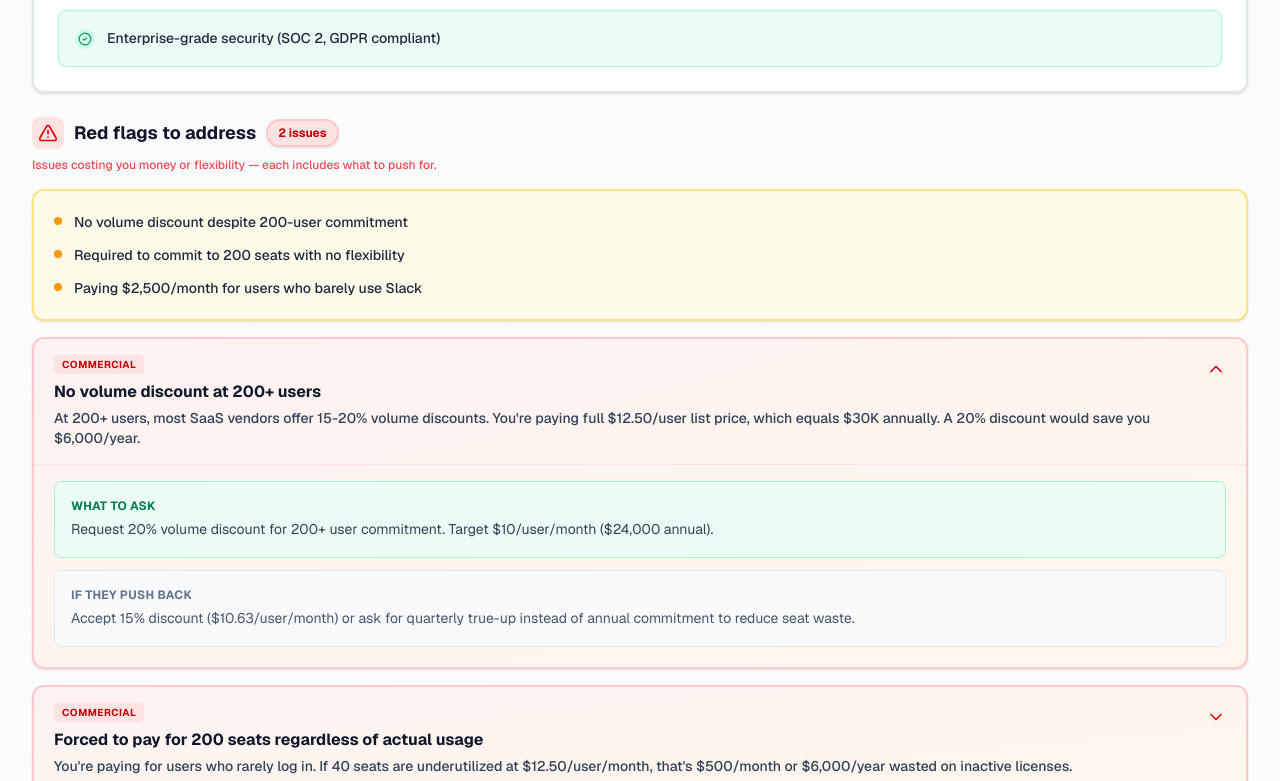
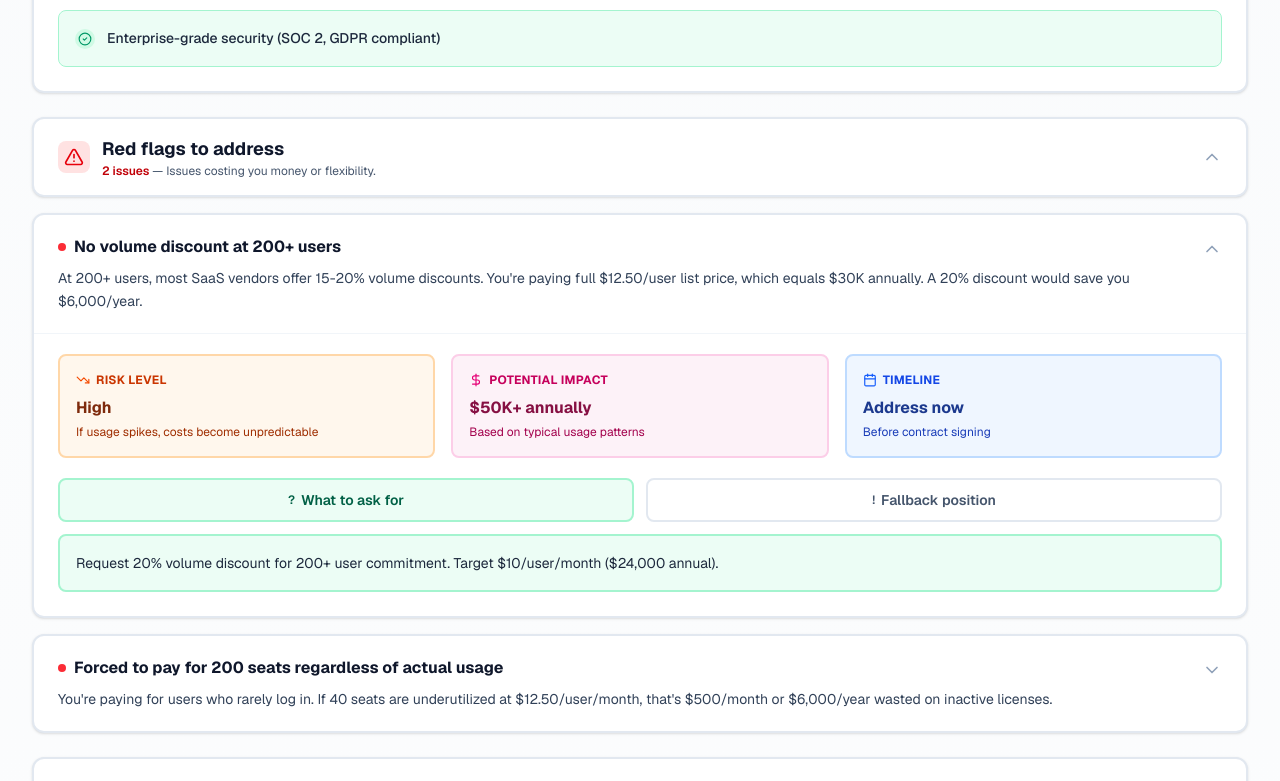
Before and after one commit to Boomchakalala/Dealcheck, a Next.js app: page /example in a window 1280 px wide. Shown: the part 1075-1856 px from the top of the page. Built offline with nearby package versions, Linux system fonts and the light colour scheme; no server answers.

Commit message:
Sandbox autosave

```diff
--- a/src/components/OutputDisplay.tsx
+++ b/src/components/OutputDisplay.tsx
@@ -362,73 +362,143 @@ export function OutputDisplay({ output, roundId }: OutputDisplayProps) {
         </div>
       )}
 
-      {/* ── Section 4: Watch Out ── */}
-      {(output.quick_read?.whats_concerning?.length > 0 || output.red_flags?.length > 0) && (
-        <div className="space-y-4">
-          <div className="flex items-center gap-2.5">
-            <div className="p-1.5 bg-red-100 rounded-lg">
+      {/* ══════════════════════════════════════════════════════════════ */}
+      {/* RED FLAGS TO ADDRESS */}
+      {/* ══════════════════════════════════════════════════════════════ */}
+      {output.red_flags && output.red_flags.length > 0 && (
+        <div className="space-y-4 mb-6">
+          <button
+            onClick={() => setShowRedFlags(!showRedFlags)}
+            className="w-full bg-white rounded-xl border-2 border-slate-200 shadow-sm px-6 py-4 flex items-center justify-between hover:bg-slate-50 transition-colors text-left"
+          >
+            <div className="flex items-center gap-3">
+              <div className="w-8 h-8 rounded-lg bg-red-100 flex items-center justify-center">
                 <AlertTriangle className="w-5 h-5 text-red-600" />
               </div>
+              <div>
                 <h2 className="text-lg font-bold text-slate-900">Red flags to address</h2>
-            {output.red_flags.length > 0 && (
-              <span className="text-xs font-bold px-2.5 py-1 rounded-full bg-red-100 text-red-700 border-2 border-red-200 shadow-sm">
-                {output.red_flags.length} issue{output.red_flags.length !== 1 ? 's' : ''}
-              </span>
+                <p className="text-xs text-slate-600">
+                  <span className="font-semibold text-red-700">{output.red_flags.length} issue{output.red_flags.length !== 1 ? 's' : ''}</span> — Issues costing you money or flexibility.
+                </p>
+              </div>
+            </div>
+            {showRedFlags ? (
+              <ChevronUp className="w-5 h-5 text-slate-400" />
+            ) : (
+              <ChevronDown className="w-5 h-5 text-slate-400" />
             )}
-          </div>
-          <p className="text-xs text-red-600/70 -mt-2 font-medium">Issues costing you money or flexibility — each includes what to push for.</p>
+          </button>
 
-          {/* Quick concerns */}
-          {output.quick_read?.whats_concerning.length > 0 && (
-            <div className="bg-amber-50 rounded-xl border-2 border-amber-200 p-4 sm:p-5 shadow-sm">
-              <ul className="space-y-2.5">
-                {output.quick_read?.whats_concerning.map((concern, idx) => (
-                  <li key={idx} className="flex items-start gap-3 text-sm text-slate-800 leading-relaxed font-medium">
-                    <span className="text-amber-600 mt-1.5 flex-shrink-0 w-2 h-2 rounded-full bg-amber-500" />
-                    {concern}
-                  </li>
-                ))}
-              </ul>
-            </div>
-          )}
+          {showRedFlags && output.red_flags.map((flag, idx) => {
+            const isExpanded = expandedFlags.includes(idx)
+            const activeTab = selectedFlagTab[idx] || 'ask'
 
-          {/* Red flags - expandable */}
-          {output.red_flags.map((flag, idx) => (
-            <div key={idx} className="bg-gradient-to-br from-red-50 to-orange-50 rounded-xl border-2 border-red-200 overflow-hidden shadow-sm hover:shadow-md transition-shadow">
+            return (
+              <div key={idx} className="bg-white rounded-xl border-2 border-slate-200 overflow-hidden shadow-sm">
                 <button
                   onClick={() => toggleFlag(idx)}
-                className="w-full px-5 py-4 flex items-start justify-between hover:bg-red-100/50 transition-colors text-left"
+                  className="w-full px-6 py-5 flex items-start justify-between hover:bg-slate-50 transition-colors text-left"
                 >
                   <div className="flex-1">
-                  <div className="flex items-center gap-2 mb-1.5">
-                    <span className="text-[10px] font-bold text-red-700 uppercase tracking-wider bg-red-100 px-2 py-0.5 rounded">{flag.type}</span>
+                    <div className="flex items-center gap-2 mb-2">
+                      <span className="w-2 h-2 rounded-full bg-red-500"></span>
+                      <h3 className="font-bold text-base text-slate-900">{flag.issue}</h3>
                     </div>
-                  <h3 className="font-bold text-slate-900 text-base mb-1">{flag.issue}</h3>
-                  <p className="text-sm text-slate-700 font-medium">{flag.why_it_matters}</p>
+                    <p className="text-sm text-slate-700 leading-relaxed pr-4">
+                      {flag.why_it_matters}
+                    </p>
                   </div>
                   <div className="ml-4 flex-shrink-0 mt-1">
-                  {expandedFlags.includes(idx) ? (
-                    <ChevronUp className="w-5 h-5 text-red-600" />
+                    {isExpanded ? (
+                      <ChevronUp className="w-5 h-5 text-slate-400" />
                     ) : (
-                    <ChevronDown className="w-5 h-5 text-red-600" />
+                      <ChevronDown className="w-5 h-5 text-slate-400" />
                     )}
                   </div>
                 </button>
 
-              {expandedFlags.includes(idx) && (
-                <div className="px-5 pb-5 space-y-3 border-t border-red-100 pt-4">
-                  <div className="bg-emerald-50 rounded-lg border border-emerald-200 p-4">
-                    <p className="text-xs font-bold text-emerald-700 uppercase tracking-wide mb-1">What to ask</p>
-                    <p className="text-sm text-slate-700 leading-relaxed">{flag.what_to_ask_for}</p>
+                {isExpanded && (
+                  <div className="px-6 pb-6 border-t border-slate-100 pt-5">
+                    {/* Risk Level, Potential Impact, Timeline boxes */}
+                    <div className="grid grid-cols-1 md:grid-cols-3 gap-4 mb-5">
+                      {/* Risk Level */}
+                      <div className="bg-orange-50 border-2 border-orange-200 rounded-lg p-4">
+                        <div className="flex items-center gap-1.5 mb-2">
+                          <TrendingDown className="w-3.5 h-3.5 text-orange-600" />
+                          <p className="text-xs font-bold text-orange-700 uppercase tracking-wide">Risk Level</p>
                         </div>
-                  <div className="bg-slate-50 rounded-lg border border-slate-200 p-4">
-                    <p className="text-xs font-bold text-slate-500 uppercase tracking-wide mb-1">If they push back</p>
-                    <p className="text-sm text-slate-600 leading-relaxed">{flag.if_they_push_back}</p>
+                        <p className="text-base font-bold text-orange-900 mb-1">High</p>
+                        <p className="text-xs text-orange-800">If usage spikes, costs become unpredictable</p>
+                      </div>
+
+                      {/* Potential Impact */}
+                      <div className="bg-pink-50 border-2 border-pink-200 rounded-lg p-4">
+                        <div className="flex items-center gap-1.5 mb-2">
+                          <DollarSign className="w-3.5 h-3.5 text-pink-600" />
+                          <p className="text-xs font-bold text-pink-700 uppercase tracking-wide">Potential Impact</p>
+                        </div>
+                        <p className="text-base font-bold text-pink-900 mb-1">$50K+ annually</p>
+                        <p className="text-xs text-pink-800">Based on typical usage patterns</p>
+                      </div>
+
+                      {/* Timeline */}
+                      <div className="bg-blue-50 border-2 border-blue-200 rounded-lg p-4">
+                        <div className="flex items-center gap-1.5 mb-2">
+                          <Calendar className="w-3.5 h-3.5 text-blue-600" />
+                          <p className="text-xs font-bold text-blue-700 uppercase tracking-wide">Timeline</p>
+                        </div>
+                        <p className="text-base font-bold text-blue-900 mb-1">Address now</p>
+                        <p className="text-xs text-blue-800">Before contract signing</p>
+                      </div>
+                    </div>
+
+                    {/* Tabs for What to ask for / Fallback position */}
+                    <div className="space-y-3">
+                      <div className="flex gap-3">
+                        <button
+                          onClick={() => setSelectedFlagTab({...selectedFlagTab, [idx]: 'ask'})}
+                          className={`flex-1 px-4 py-2.5 rounded-lg text-sm font-semibold transition-all ${
+                            activeTab === 'ask'
+                              ? 'bg-emerald-50 text-emerald-800 border-2 border-emerald-200'
+                              : 'bg-white text-slate-600 border-2 border-slate-200 hover:bg-slate-50'
+                          }`}
+                        >
+                          <div className="flex items-center justify-center gap-1.5">
+                            <span className="text-xs">?</span>
+                            <span>What to ask for</span>
+                          </div>
+                        </button>
+                        <button
+                          onClick={() => setSelectedFlagTab({...selectedFlagTab, [idx]: 'fallback'})}
+                          className={`flex-1 px-4 py-2.5 rounded-lg text-sm font-semibold transition-all ${
+                            activeTab === 'fallback'
+                              ? 'bg-blue-50 text-blue-800 border-2 border-blue-200'
+                              : 'bg-white text-slate-600 border-2 border-slate-200 hover:bg-slate-50'
+                          }`}
+                        >
+                          <div className="flex items-center justify-center gap-1.5">
+                            <span className="text-xs">!</span>
+                            <span>Fallback position</span>
+                          </div>
+                        </button>
+                      </div>
+
+                      {/* Tab content */}
+                      {activeTab === 'ask' ? (
+                        <div className="bg-emerald-50 border-2 border-emerald-200 rounded-lg p-4">
+                          <p className="text-sm text-slate-800 leading-relaxed">{flag.what_to_ask_for}</p>
+                        </div>
+                      ) : (
+                        <div className="bg-blue-50 border-2 border-blue-200 rounded-lg p-4">
+                          <p className="text-sm text-slate-800 leading-relaxed">{flag.if_they_push_back}</p>
+                        </div>
+                      )}
                     </div>
                   </div>
                 )}
               </div>
-          ))}
+            )
+          })}
         </div>
       )}
 
```
Lines whose indentation alone changed are shown as unchanged.
